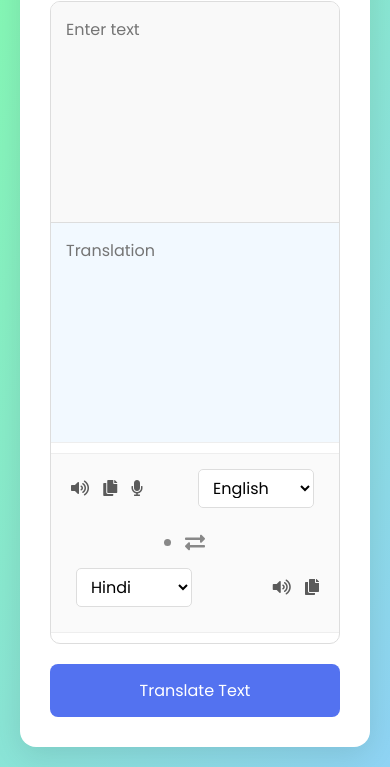
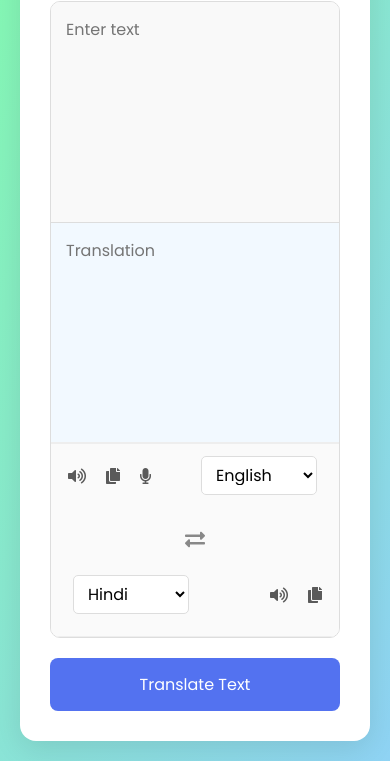
Before and after one commit to dnyaneshwarjarag112-ui/Translator-Frontend, a plain HTML site: page translator.html in a window 390 px wide. Shown: the part 124-891 px from the top of the page. Drawn offline with Linux system fonts and the light colour scheme; sample sign-in values are in the browser's storage.

Commit message:
Update style.css

```diff
--- a/style.css
+++ b/style.css
@@ -255,54 +255,66 @@
 
 
 /* ===============================
-   MOBILE ONLY LAYOUT CHANGE
+   MOBILE STRUCTURE FIX (ONLY MOBILE)
    =============================== */
 @media (max-width: 650px) {
 
-  /* Wrapper ko flex bana do */
+  /* Wrapper flow */
   .wrapper {
     display: flex;
     flex-direction: column;
   }
 
-  /* Textareas ko column me rakho */
+  /* Textareas vertically */
   .text-input {
     display: flex;
     flex-direction: column;
   }
 
-  /* Enter Text pehle */
+  /* Enter Text */
   .from-text {
     order: 1;
   }
 
-  /* Controls beech me */
+  /* Controls block BETWEEN textareas */
   .controls {
     order: 2;
+    display: flex;
+    flex-direction: column;
+    padding: 12px;
+    background: #fafafa;
     border-top: 1px solid #eee;
     border-bottom: 1px solid #eee;
-    margin: 10px 0;
   }
 
-  /* Translation niche */
-  .to-text {
-    order: 3;
-  }
-
-  /* Controls ka internal layout */
-  .controls {
-    display: flex;
-    flex-direction: column;
-    gap: 10px;
-  }
-
-  .controls .row {
+  /* From row (icons + select SAME LINE) */
+  .controls .row.from {
     display: flex;
     justify-content: space-between;
     align-items: center;
   }
 
+  /* Icons spacing */
+  .controls .icons {
+    display: flex;
+    gap: 10px;
+  }
+
+  /* Exchange icon center */
   .exchange {
-    align-self: center;
+    text-align: center;
+    margin: 10px 0;
+  }
+
+  /* To row (icons + select SAME LINE) */
+  .controls .row.to {
+    display: flex;
+    justify-content: space-between;
+    align-items: center;
+  }
+
+  /* Translation textarea */
+  .to-text {
+    order: 3;
   }
 }
```
